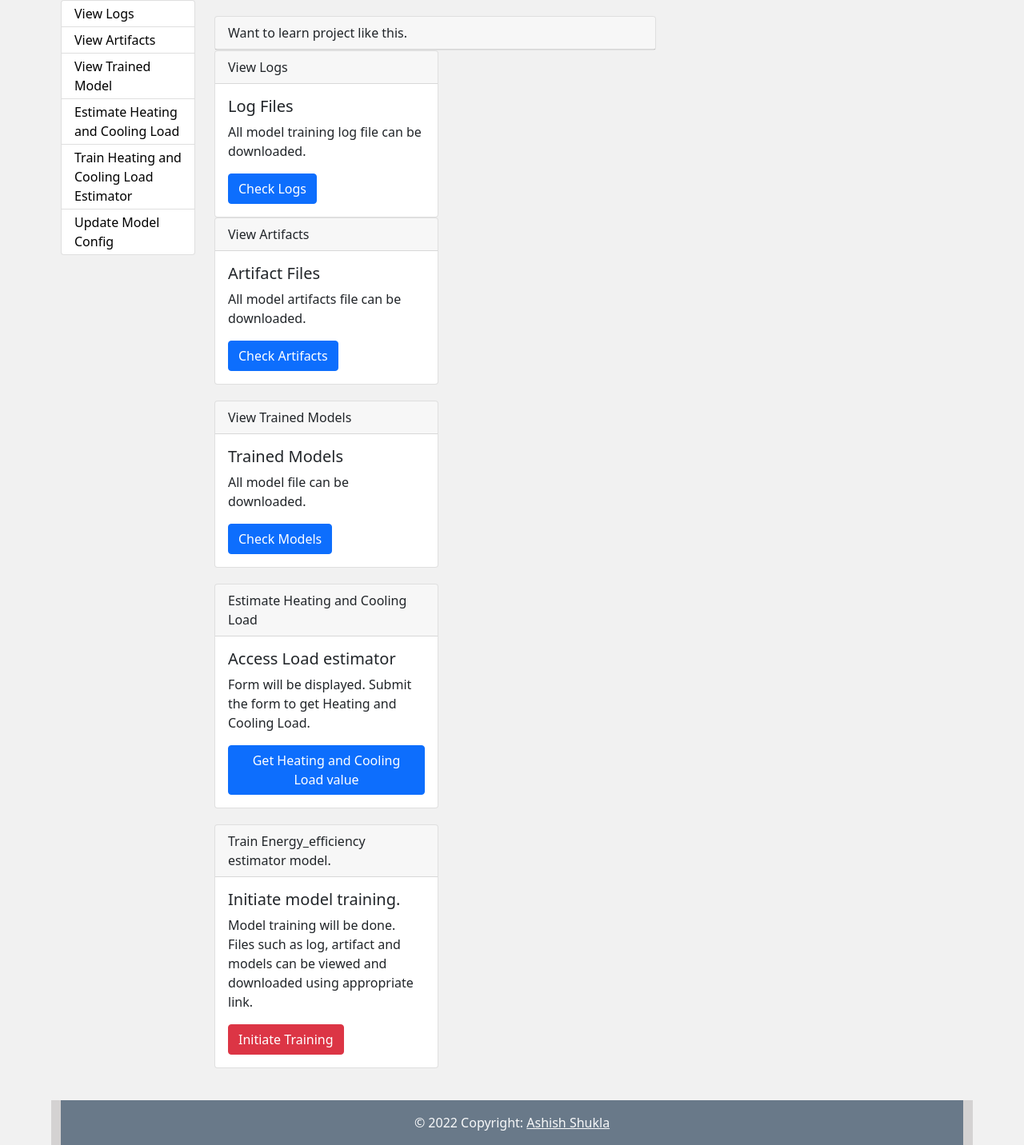
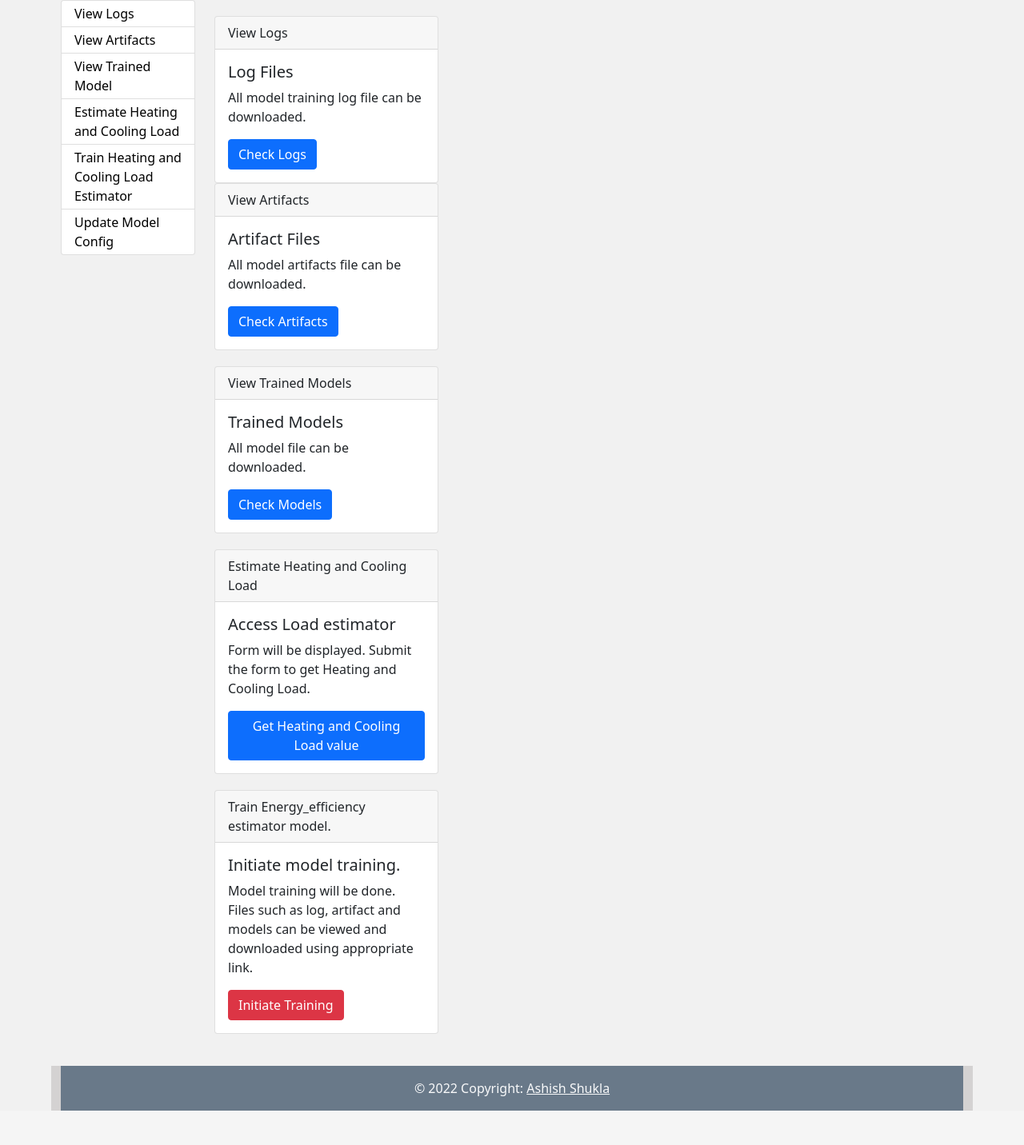
Before and after one commit to ashishshukla23sep/Energy_efficiency_mlops, a Flask app: page / in a window 1280 px wide. Shown: the part 80-1512 px from the top of the page at 80% size. After the commit the page ends 1469 px from the top, so only its background shows below. Run offline with Flask 2, Linux system fonts and the light colour scheme; some libraries are stand-ins or nearby versions.

Commit message:
index_file changed

```diff
--- a/templates/index.html
+++ b/templates/index.html
@@ -12,12 +12,7 @@
     <div class="col-md-12 col-lg-12 col-sm-12"  style="margin-bottom:20px;">
         <div class="row">
             <div class="col-md-8">
-        <div class="card">
-            <div class="card-header">
-                Want to learn project like this.
-            </div>
 
-        </div>
         </div>
 
         </div>
```
